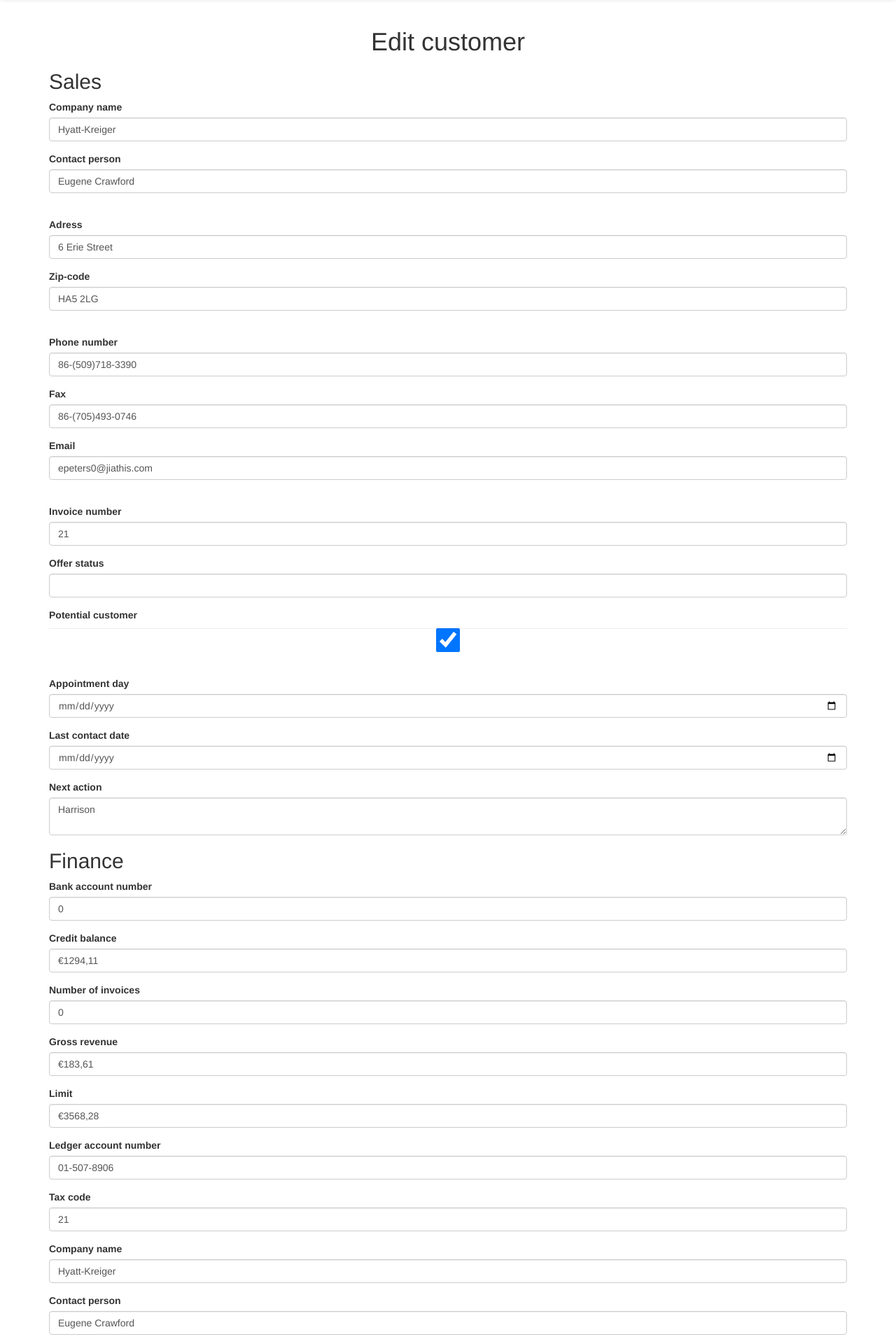
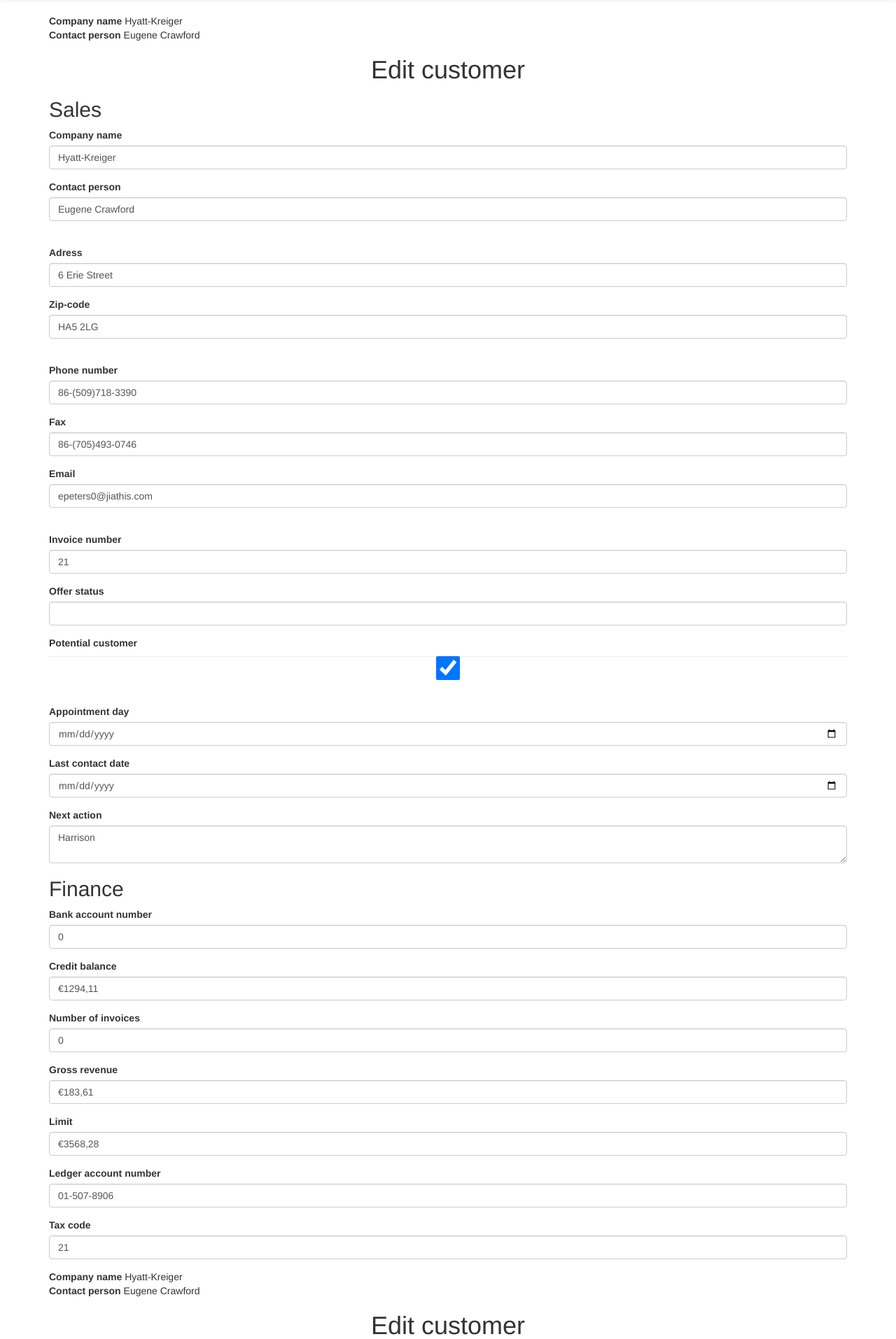
Before and after one commit to kobus1998/barroc-it-groep-5, a PHP site: page /barroc-it-groep-5/development/public/html/customer/edit_customer.php?customerid=2 in a window 1280 px wide. Shown: the part 56-1970 px from the top of the page at 70% size. Run offline with PHP 8.4, Linux system fonts and the light colour scheme; a user stored in the database is signed in; data comes from the database, SQL or seed files in the repository; some libraries are stand-ins or nearby versions.

Commit message:
edit customer & info customer

```diff
--- a/development/public/html/customer/edit_customer.php
+++ b/development/public/html/customer/edit_customer.php
@@ -49,10 +49,21 @@ if($user->username == 'Sales') {
     <div class="main-content">
         <div class="edit-customer">
             <div class="container">
+                <?php foreach ($sales as $item){
+                echo '<b>Company name</b>';
+                echo ' ';
+                echo $item['company_name'];
+                echo '<br>';
+                echo '<b>Contact person</b>';
+                echo ' ';
+                echo $item['contact_person'];
+                ?>
+            </div>
+            <div class="container">
                 <h1 class="text-center">Edit customer</h1>
                 <form class="col-md-6 col-md-offset-3" method="post" action="<?php echo BASE_URL ?>/development/app/controller/customerController.php?customerid=<?php echo $customerID ?>">
 
-                    <?php foreach ($sales as $item){ ?>
+
 
                     <div class="form-group">
 
@@ -172,58 +183,75 @@ if($user->username == 'Finance') {
     <div class="main-content">
     <div class="edit-customer">
     <div class="container">
+        <?php foreach ($finance as $item) {
+        echo '<b>Company name</b>';
+        echo ' ';
+        echo $item['company_name'];
+        echo '<br>';
+        echo '<b>Contact person</b>';
+        echo ' ';
+        echo $item['contact_person'];
+        ?>
+        </div>
+        <div class="container">
             <h1 class="text-center">Edit customer</h1>
-                <form class="col-md-6 col-md-offset-3" method="post" action="<?php echo BASE_URL ?>/development/app/controller/customerController.php?customerid=<?php echo $customerID ?>">
-                    <?php
-                    foreach ($finance as $item) {
-                        ?>
+            <form class="col-md-6 col-md-offset-3" method="post"
+                  action="<?php echo BASE_URL ?>/development/app/controller/customerController.php?customerid=<?php echo $customerID ?>">
+
 
                     <div class="form-group">
 
                         <label for="edit-bank-account-number">Bank account number</label>
-                                <input type="text" name="edit-bank-account-number" value="<?php echo $item['bank_nr'] ?>" class="form-control">
+                        <input type="text" name="edit-bank-account-number" value="<?php echo $item['bank_nr'] ?>"
+                               class="form-control">
 
                     </div>
 
                     <div class="form-group">
 
                         <label for="edit-credit-balance">Credit balance</label>
-                                <input type="text" name="edit-credit-balance" value="<?php echo $item['credit_balance'] ?>" class="form-control">
+                        <input type="text" name="edit-credit-balance" value="<?php echo $item['credit_balance'] ?>"
+                               class="form-control">
 
                     </div>
 
                     <div class="form-group">
 
                         <label for="edit-number-invoices">Number of invoices</label>
-                                <input type="text" name="edit-number-invoices" value="<?php echo $item['number_of_invoices'] ?>" class="form-control">
+                        <input type="text" name="edit-number-invoices"
+                               value="<?php echo $item['number_of_invoices'] ?>" class="form-control">
 
                     </div>
 
                     <div class="form-group">
 
                         <label for="edit-gross-revenue">Gross revenue</label>
-                                <input type="text" name="edit-gross-revenue" value="<?php echo $item['gross_revenue'] ?>" class="form-control">
+                        <input type="text" name="edit-gross-revenue" value="<?php echo $item['gross_revenue'] ?>"
+                               class="form-control">
 
                     </div>
 
                     <div class="form-group">
 
                         <label for="edit-limit">Limit</label>
-                                <input type="text" name="edit-limit" value="<?php echo $item['limit'] ?>" class="form-control">
+                        <input type="text" name="edit-limit" value="<?php echo $item['limit'] ?>"
+                               class="form-control">
 
                     </div>
 
                     <div class="form-group">
 
                         <label for="edit-ledger-account-number">Ledger account number</label>
-                                <input type="text" name="edit-ledger-account-number" value="<?php echo $item['ledger_account_number'] ?>" class="form-control">
+                        <input type="text" name="edit-ledger-account-number"
+                               value="<?php echo $item['ledger_account_number'] ?>" class="form-control">
 
                     </div>
 
                     <div class="form-group">
 
                         <label for="edit-tax-code">Tax code</label>
-                                <input type="text" name="edit-tax-code" value="<?php echo $item['tax'] ?>" class="form-control">
+                        <input type="text" name="edit-tax-code" value="<?php echo $item['tax'] ?>"
+                               class="form-control">
 
                     </div>
 
@@ -239,7 +267,7 @@ if($user->username == 'Finance') {
 
         <?php
     }
-if($user->username == 'Admin') {
+    if ($user->username == 'Admin') {
 
         $sql = "
     SELECT * FROM `tbl_customers`
@@ -257,11 +285,11 @@ if($user->username == 'Admin') {
 
         ?>
         <script>
-    $(document).ready(function(){
+            $(document).ready(function () {
 
-        if( $('#potential-custom-check').val(1)) {
+                if ($('#potential-custom-check').val(1)) {
                     $('#potential-custom-check').prop('checked', true);
-        } else if( $('#potential-custom-check').val(0)) {
+                } else if ($('#potential-custom-check').val(0)) {
                     $('#potential-custom-check').prop('checked', false);
                 }
             });
@@ -273,62 +301,82 @@ if($user->username == 'Admin') {
         <div class="main-content">
             <div class="edit-customer">
                 <div class="container">
+                    <?php foreach ($adminSQL as $item) {
+                    echo '<b>Company name</b>';
+                    echo ' ';
+                    echo $item['company_name'];
+                    echo '<br>';
+                    echo '<b>Contact person</b>';
+                    echo ' ';
+                    echo $item['contact_person'];
+                    ?>
+                </div>
+                <div class="container">
                     <h1 class="text-center">Edit customer</h1>
                     <form>
                         <h2>Sales</h2>
-                    <?php foreach ($adminSQL as $item){ ?>
+
                         <div class="form-group">
 
                             <label for="edit-company-name">Company name</label>
-                        <input type="text" name="edit-company-name" value="<?php echo $item['company_name'] ?>" class="form-control">
+                            <input type="text" name="edit-company-name" value="<?php echo $item['company_name'] ?>"
+                                   class="form-control">
 
                         </div>
 
                         <div class="form-group">
 
                             <label for="edit-contact-person">Contact person</label>
-                        <input type="text" name="edit-contact-person" value="<?php echo $item['contact_person'] ?>" class="form-control">
+                            <input type="text" name="edit-contact-person"
+                                   value="<?php echo $item['contact_person'] ?>"
+                                   class="form-control">
 
                         </div>
                         <br>
                         <div class="form-group">
 
                             <label for="edit-adress">Adress</label>
-                        <input type="text" name="edit-adress" value="<?php echo $item['address_1'] ?>" class="form-control">
+                            <input type="text" name="edit-adress" value="<?php echo $item['address_1'] ?>"
+                                   class="form-control">
 
                         </div>
 
                         <div class="form-group">
 
                             <label for="edit-zipcode">Zip-code</label>
-                        <input type="text" name="edit-zipcode" value="<?php echo $item['zipcode'] ?>" class="form-control">
+                            <input type="text" name="edit-zipcode" value="<?php echo $item['zipcode'] ?>"
+                                   class="form-control">
 
                         </div>
 
                         <br>
                         <div class="form-group">
                             <label for="edit-phone-number">Phone number</label>
-                        <input type="tel" name="edit-phone-number" value="<?php echo $item['phone_number_1'] ?>" class="form-control">
+                            <input type="tel" name="edit-phone-number" value="<?php echo $item['phone_number_1'] ?>"
+                                   class="form-control">
                         </div>
 
                         <div class="form-group">
 
                             <label for="edit-fax">Fax</label>
-                        <input type="text" name="edit-fax" value="<?php echo $item['fax'] ?>" class="form-control">
+                            <input type="text" name="edit-fax" value="<?php echo $item['fax'] ?>"
+                                   class="form-control">
 
                         </div>
 
                         <div class="form-group">
 
                             <label for="edit-email">Email</label>
-                        <input type="email" name="edit-email" value="<?php echo $item['email'] ?>" class="form-control">
+                            <input type="email" name="edit-email" value="<?php echo $item['email'] ?>"
+                                   class="form-control">
 
                         </div>
                         <br>
                         <div class="form-group">
 
                             <label for="edit-invoice-number">Invoice number</label>
-                        <input type="text" name="edit-invoice-number" value="<?php echo $item['invoice_nr'] ?>" class="form-control">
+                            <input type="text" name="edit-invoice-number" value="<?php echo $item['invoice_nr'] ?>"
+                                   class="form-control">
 
                         </div>
 
@@ -342,28 +390,32 @@ if($user->username == 'Admin') {
                         <div class="form-group">
 
                             <label for="edit-potential-customer">Potential customer</label>
-                        <input type="checkbox" id="potential-custom-check" name="edit-potential-customer" value="<?php echo $item['potential_customer'] ?>" class="form-control">
+                            <input type="checkbox" id="potential-custom-check" name="edit-potential-customer"
+                                   value="<?php echo $item['potential_customer'] ?>" class="form-control">
 
                         </div>
                         <br>
                         <div class="form-group">
 
                             <label for="edit-appointment-day">Appointment day</label>
-                        <input type="date" name="edit-appointment-day" value="<?php echo $item['appointment_day'] ?>" class="form-control">
+                            <input type="date" name="edit-appointment-day"
+                                   value="<?php echo $item['appointment_day'] ?>" class="form-control">
 
                         </div>
 
                         <div class="form-group">
 
                             <label for="edit-last-contact-date">Last contact date</label>
-                        <input type="date" name="edit-last-contact-date" value="<?php echo $item['last_contact_date'] ?>" class="form-control">
+                            <input type="date" name="edit-last-contact-date"
+                                   value="<?php echo $item['last_contact_date'] ?>" class="form-control">
 
                         </div>
 
                         <div class="form-group">
 
                             <label for="edit-next-action">Next action</label>
-                        <textarea name="edit-next-action" class="form-control"><?php echo $item['next_action'] ?></textarea>
+                            <textarea name="edit-next-action"
+                                      class="form-control"><?php echo $item['next_action'] ?></textarea>
 
                         </div>
 
@@ -372,49 +424,59 @@ if($user->username == 'Admin') {
                         <div class="form-group">
 
                             <label for="edit-bank-account-number">Bank account number</label>
-                        <input type="text" name="edit-bank-account-number" value="<?php echo $item['bank_nr'] ?>" class="form-control">
+                            <input type="text" name="edit-bank-account-number"
+                                   value="<?php echo $item['bank_nr'] ?>"
+                                   class="form-control">
 
                         </div>
 
                         <div class="form-group">
 
                             <label for="edit-credit-balance">Credit balance</label>
-                        <input type="text" name="edit-credit-balance" value="<?php echo $item['credit_balance'] ?>" class="form-control">
+                            <input type="text" name="edit-credit-balance"
+                                   value="<?php echo $item['credit_balance'] ?>"
+                                   class="form-control">
 
                         </div>
 
                         <div class="form-group">
 
                             <label for="edit-number-invoices">Number of invoices</label>
-                        <input type="text" name="edit-number-invoices" value="<?php echo $item['number_of_invoices'] ?>" class="form-control">
+                            <input type="text" name="edit-number-invoices"
+                                   value="<?php echo $item['number_of_invoices'] ?>" class="form-control">
 
                         </div>
 
                         <div class="form-group">
 
                             <label for="edit-gross-revenue">Gross revenue</label>
-                        <input type="text" name="edit-gross-revenue" value="<?php echo $item['gross_revenue'] ?>" class="form-control">
+                            <input type="text" name="edit-gross-revenue"
+                                   value="<?php echo $item['gross_revenue'] ?>"
+                                   class="form-control">
 
                         </div>
 
                         <div class="form-group">
 
                             <label for="edit-limit">Limit</label>
-                        <input type="text" name="edit-limit" value="<?php echo $item['limit'] ?>" class="form-control">
+                            <input type="text" name="edit-limit" value="<?php echo $item['limit'] ?>"
+                                   class="form-control">
 
                         </div>
 
                         <div class="form-group">
 
                             <label for="edit-ledger-account-number">Ledger account number</label>
-                        <input type="text" name="edit-ledger-account-number" value="<?php echo $item['ledger_account_number'] ?>" class="form-control">
+                            <input type="text" name="edit-ledger-account-number"
+                                   value="<?php echo $item['ledger_account_number'] ?>" class="form-control">
 
                         </div>
 
                         <div class="form-group">
 
                             <label for="edit-tax-code">Tax code</label>
-                        <input type="text" name="edit-tax-code" value="<?php echo $item['tax'] ?>" class="form-control">
+                            <input type="text" name="edit-tax-code" value="<?php echo $item['tax'] ?>"
+                                   class="form-control">
 
                         </div>
                         <?php } ?>
@@ -428,6 +490,5 @@ if($user->username == 'Admin') {
 
 
         </div>
-
         <?php
     }
```
Also changed, not shown: development/public/html/customer/info_customer.php (+9 -1 lines). Lines whose indentation alone changed are shown as unchanged.
